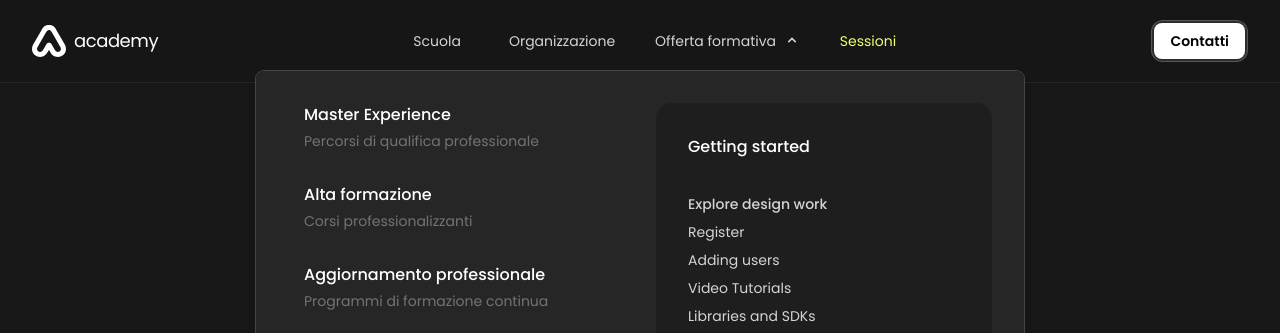
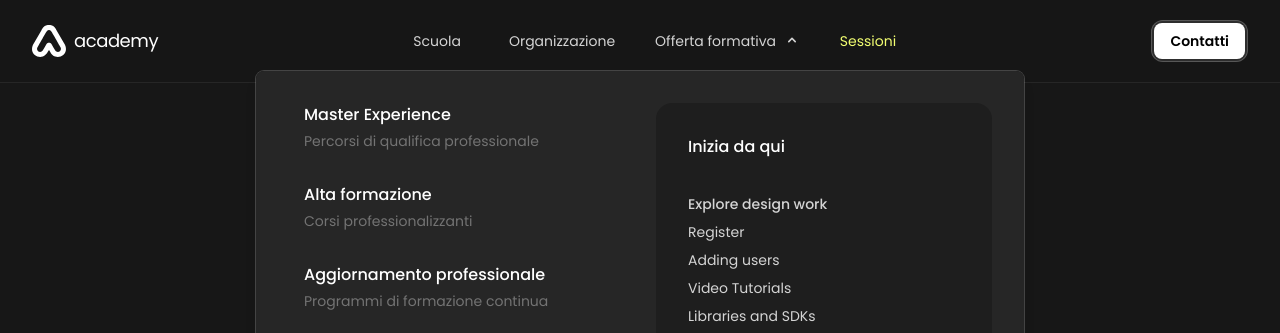
Before and after one commit to plasm/academy, a Nuxt app: page /sessioni in a window 1280 px wide. Both pictures are taken after a click on the button "Offerta formativa". Shown: the top 333 px of the page. Built offline with nearby package versions, Linux system fonts and the light colour scheme.

Commit message:
feat: pages

```diff
--- a/components/ac-navigation/index.vue
+++ b/components/ac-navigation/index.vue
@@ -57,7 +57,7 @@
                     <div class="grid grid-cols-1 gap-3 rounded-2xl bg-neutral-900/50 p-2 lg:p-0">
                       <div class="grid h-full items-start gap-6 px-5 py-6 sm:gap-8 sm:p-8">
                         <h3 class="text-base font-medium text-white">
-                          Getting started
+                          Inizia da qui
                         </h3>
                         <div class="space-y-2">
                           <a href="#" class="flex items-start rounded-lg  text-sm font-medium text-neutral-300 transition duration-150 ease-in-out hover:text-primary">
--- a/pages/organizzazione.vue
+++ b/pages/organizzazione.vue
@@ -3,7 +3,7 @@
     <ac-heading description="Leadership, formazione, ricerca, sviluppo e networking: il nostro team è stato costruito per eccellere in ogni ambito.">
       <template #title>
         <div class="leading-none ">
-          In classe e fuori,<br> solo “fuoriclasse”
+          In classe e fuori,<br> solo fuoriclasse
         </div>
       </template>
     </ac-heading>
--- a/pages/sessioni.vue
+++ b/pages/sessioni.vue
@@ -1,9 +1,9 @@
 <template>
   <div data-name="page-sessioni" class="mx-auto px-4 sm:px-6 md:px-8 2xl:max-w-7xl">
-    <ac-heading description="Vuoi sapere come ci riusciamo? Andando alla radice della parola “insegnare”. In altre parole, lasciando il segno.">
+    <ac-heading description="Come ci riusciremo? Andando alla radice del significato della parola “insegnare”: lasciando il segno.">
       <template #title>
         <div class="leading-none">
-          Un corso<br> tira l’altro
+          Ti conquisteremo,<br> corso dopo corso
         </div>
       </template>
     </ac-heading>
```
